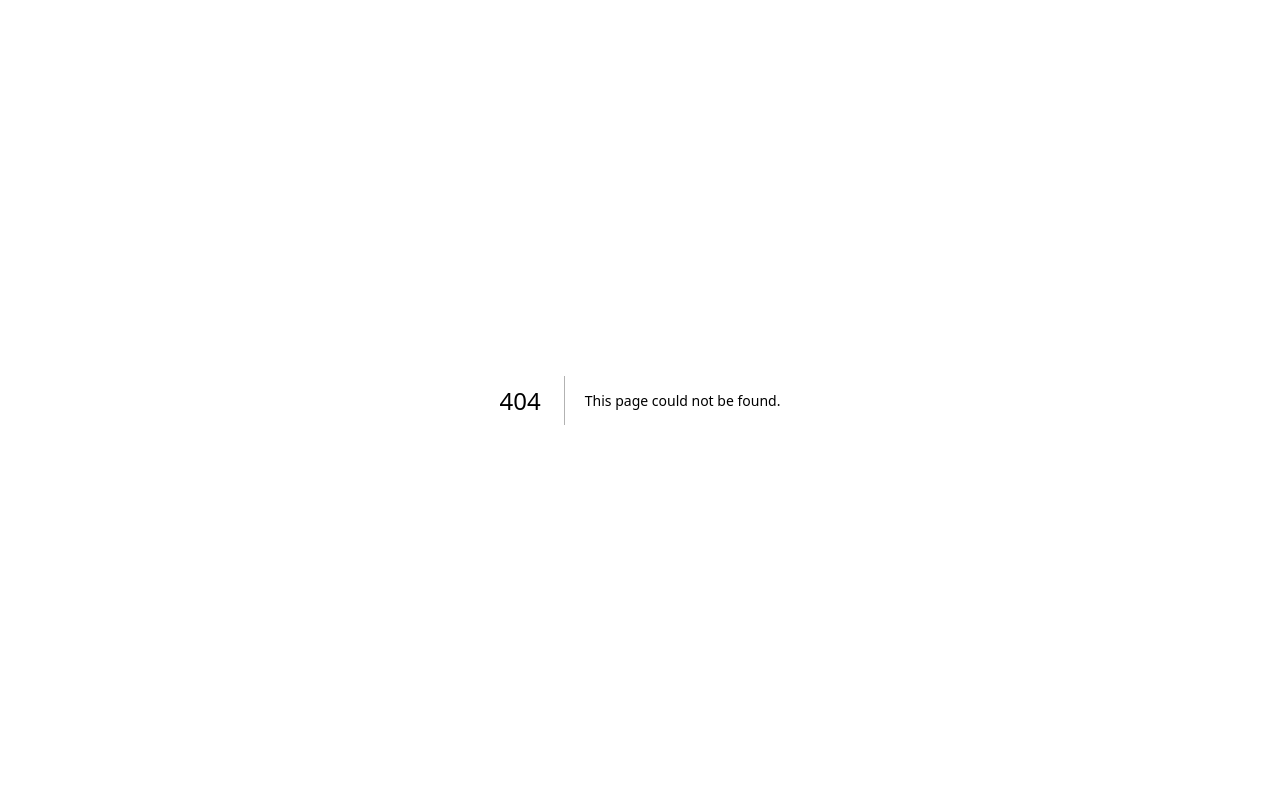
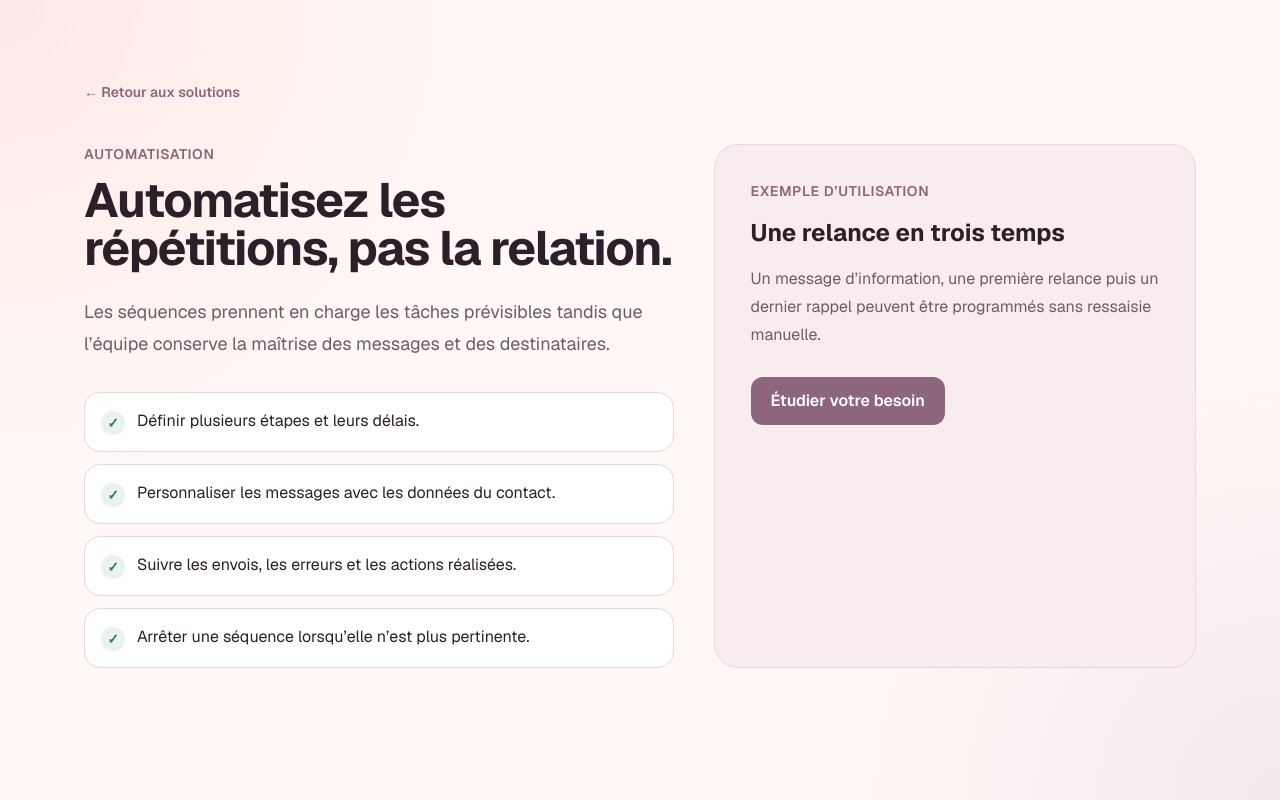
Before and after one commit to sebastien-duhaillier/la-bonne-branche, a Next.js app: page /solutions/automatisation in a window 1280 px wide. Before the commit this address had no page. Built offline with nearby package versions, Linux system fonts and the light colour scheme.

Commit message:
feat: ajouter app/solutions/automatisation/page.tsx

```diff
--- /dev/null
+++ b/app/solutions/automatisation/page.tsx
@@ -0,0 +1,25 @@
+import type { Metadata } from "next";
+import SolutionDetail from "@/components/solution-detail";
+
+export const metadata: Metadata = {
+  title: "Automatisation",
+  description: "Automatiser les relances sans déshumaniser la relation.",
+};
+
+export default function AutomatisationPage() {
+  return (
+    <SolutionDetail
+      eyebrow="Automatisation"
+      title="Automatisez les répétitions, pas la relation."
+      introduction="Les séquences prennent en charge les tâches prévisibles tandis que l’équipe conserve la maîtrise des messages et des destinataires."
+      benefits={[
+        "Définir plusieurs étapes et leurs délais.",
+        "Personnaliser les messages avec les données du contact.",
+        "Suivre les envois, les erreurs et les actions réalisées.",
+        "Arrêter une séquence lorsqu’elle n’est plus pertinente.",
+      ]}
+      exampleTitle="Une relance en trois temps"
+      exampleDescription="Un message d’information, une première relance puis un dernier rappel peuvent être programmés sans ressaisie manuelle."
+    />
+  );
+}
```
